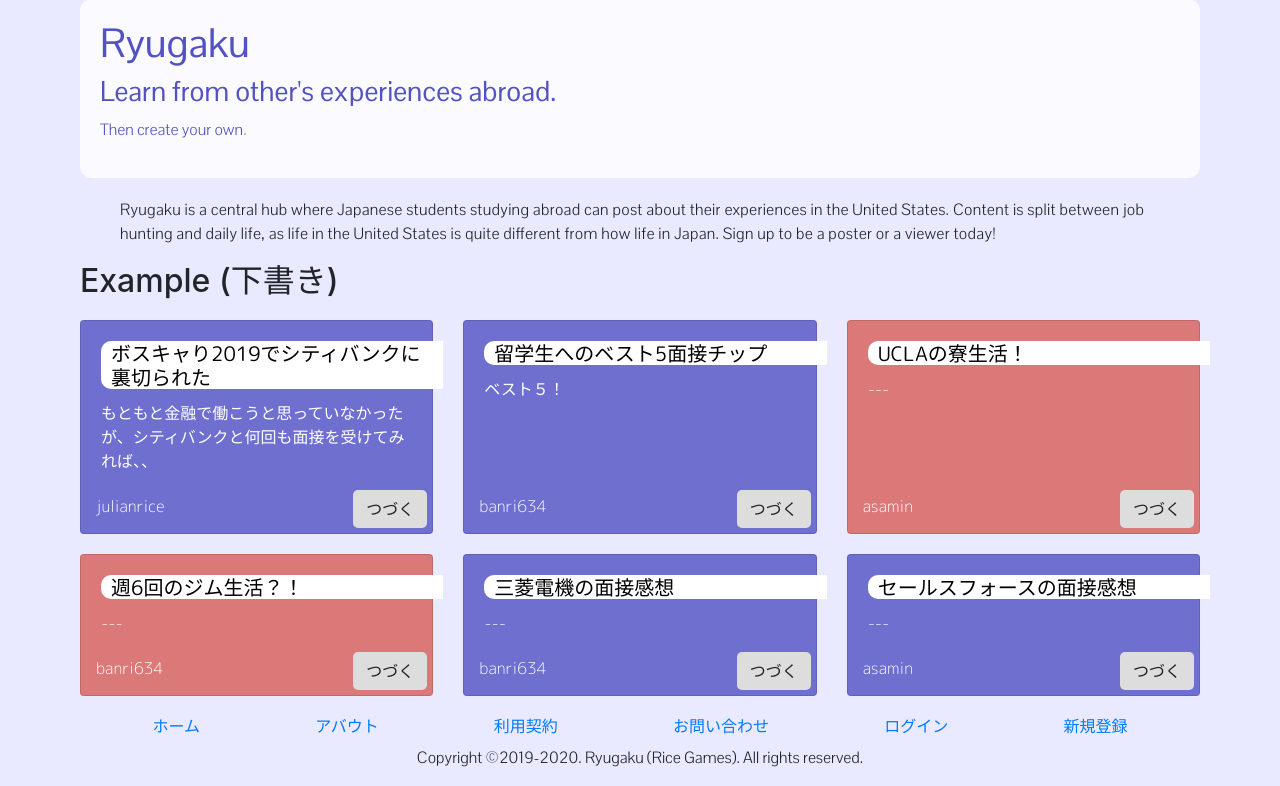
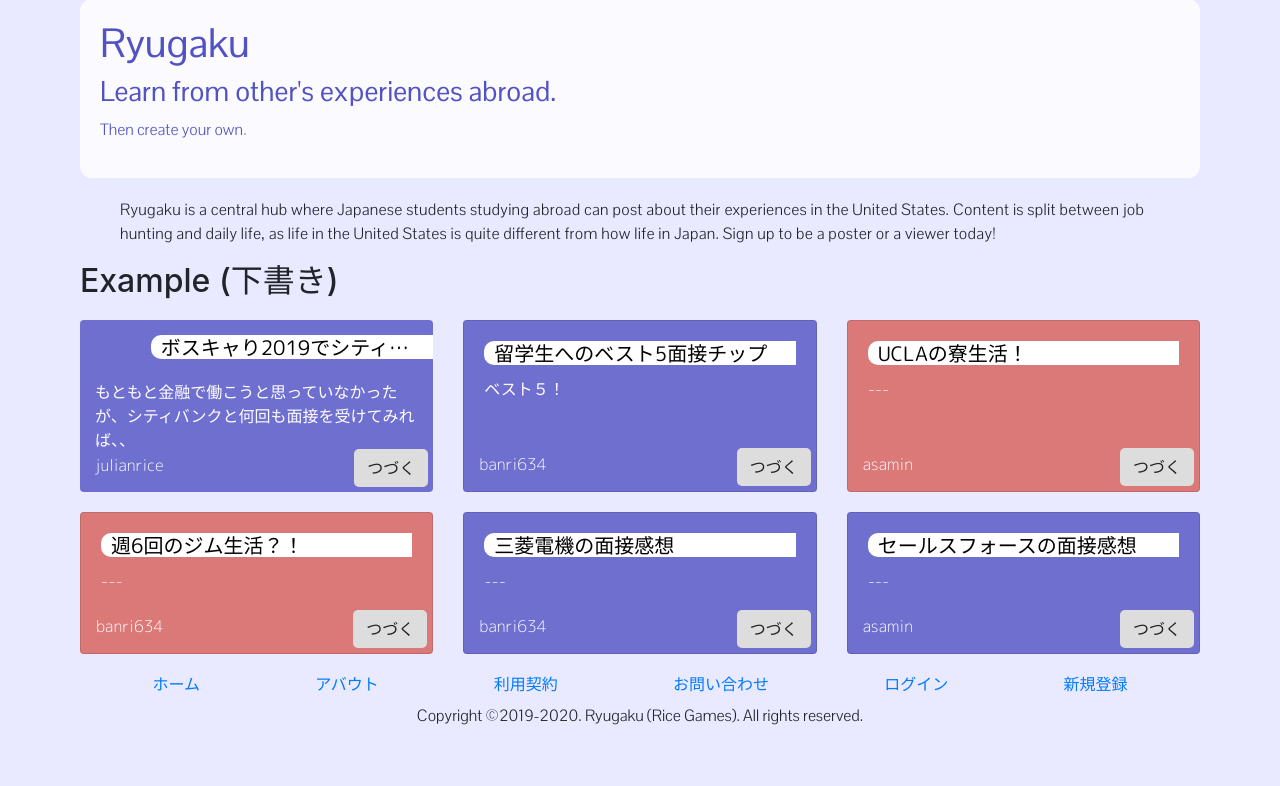
Before and after one commit to JulianRice/Ryugaku, a Flask app: page / in a window 1280 px wide. Shown: the part 143-929 px from the top of the page. After the commit the page ends 868 px from the top, so only its background shows below. Run offline with Flask 2, Linux system fonts and the light colour scheme; some libraries are stand-ins or nearby versions.

Commit message:
Fixed card title and removed card borders

```diff
--- a/application/static/css/style.css
+++ b/application/static/css/style.css
@@ -111,6 +111,13 @@ html {
 	height: 500px;
 }
 
+.card-title {
+	text-overflow: ellipsis;
+	white-space: nowrap;
+	width: 100%;
+	overflow: hidden;
+}
+
 .profile-left-box {
 	background-color: white;
 	padding: 20px;
--- a/application/templates/index.html
+++ b/application/templates/index.html
@@ -9,11 +9,11 @@
 		<div class="spacing"></div>
 		<div class="row" lang="ja">
 			<div class="col-sm-4">
-				<div class="card card-shukatsu h-100">
-					<div class="card-body">
-						<div style="">
-							<h5 class="card-title align-middle">ボスキャり2019でシティバンクに裏切られた</h5>
-						</div>
+				<div class="card card-shukatsu h-100" style="border: none;">
+					<div style="position: absolute; width:80%; right:0; padding: 15px 0px">
+						<h5 class="card-title align-middle">ボスキャり2019でシティバンクに裏切られた</h5>
+					</div>
+					<div class="card-body" style="padding: 60px 15px 0px 15px;">
 						<p>もともと金融で働こうと思っていなかったが、シティバンクと何回も面接を受けてみれば、、</p>
 						<!-- Border between content of the card and the logistics (username / continue reading) -->
 						<br>
```
